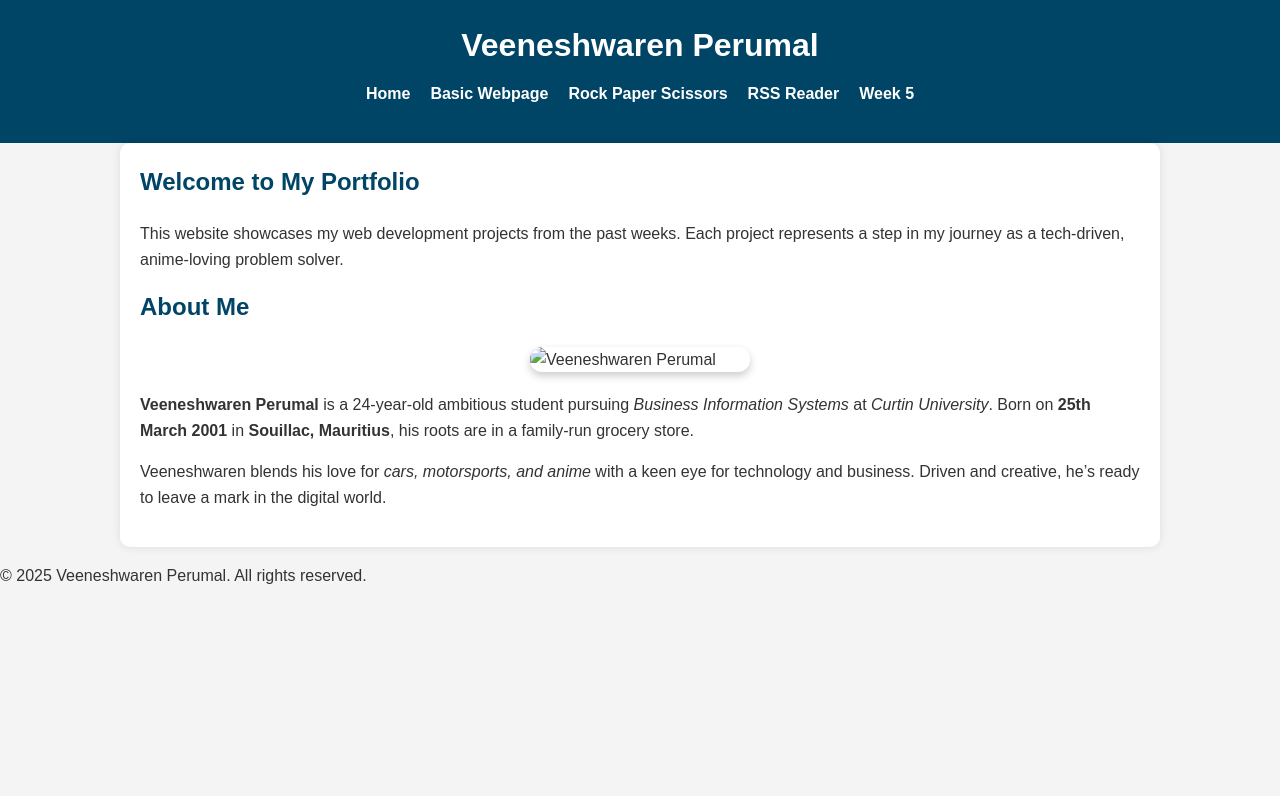
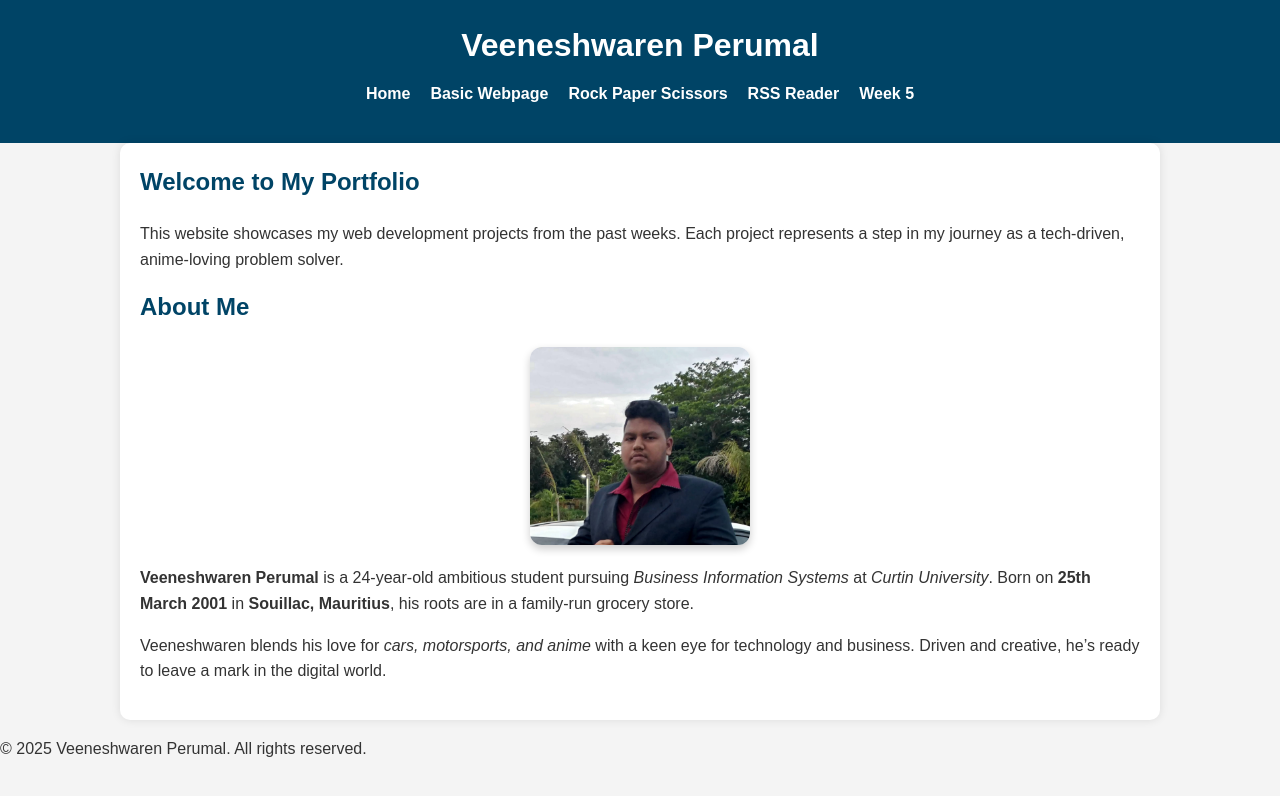
Before and after one commit to VeeneshwarenPerumal/wed-design-assignment-1, a plain HTML site: page index.html in a window 1280 px wide. Drawn offline with Linux system fonts and the light colour scheme.

Commit message:
the image has finally appear on the website

```diff
--- a/index.html
+++ b/index.html
@@ -31,7 +31,7 @@
 
         <section class="about">
             <h2>About Me</h2>
-            <img src="WhatsApp Image 2025-04-10 at 00.38.40_47772af1.jpg" alt="Veeneshwaren Perumal" class="about-photo" />
+            <img src="https://raw.githubusercontent.com/VeeneshwarenPerumal/wed-design-assignment-1/main/image%20assignment/WhatsApp%20Image%202025-04-10%20at%2000.38.40_47772af1.jpg" alt="Veeneshwaren Perumal" class="about-photo" />
             <p><strong>Veeneshwaren Perumal</strong> is a 24-year-old ambitious student pursuing <em>Business Information Systems</em> at <em>Curtin University</em>. Born on <strong>25th March 2001</strong> in <strong>Souillac, Mauritius</strong>, his roots are in a family-run grocery store.</p>
             <p>Veeneshwaren blends his love for <em>cars, motorsports, and anime</em> with a keen eye for technology and business. Driven and creative, he’s ready to leave a mark in the digital world.</p>
         </section>
```
